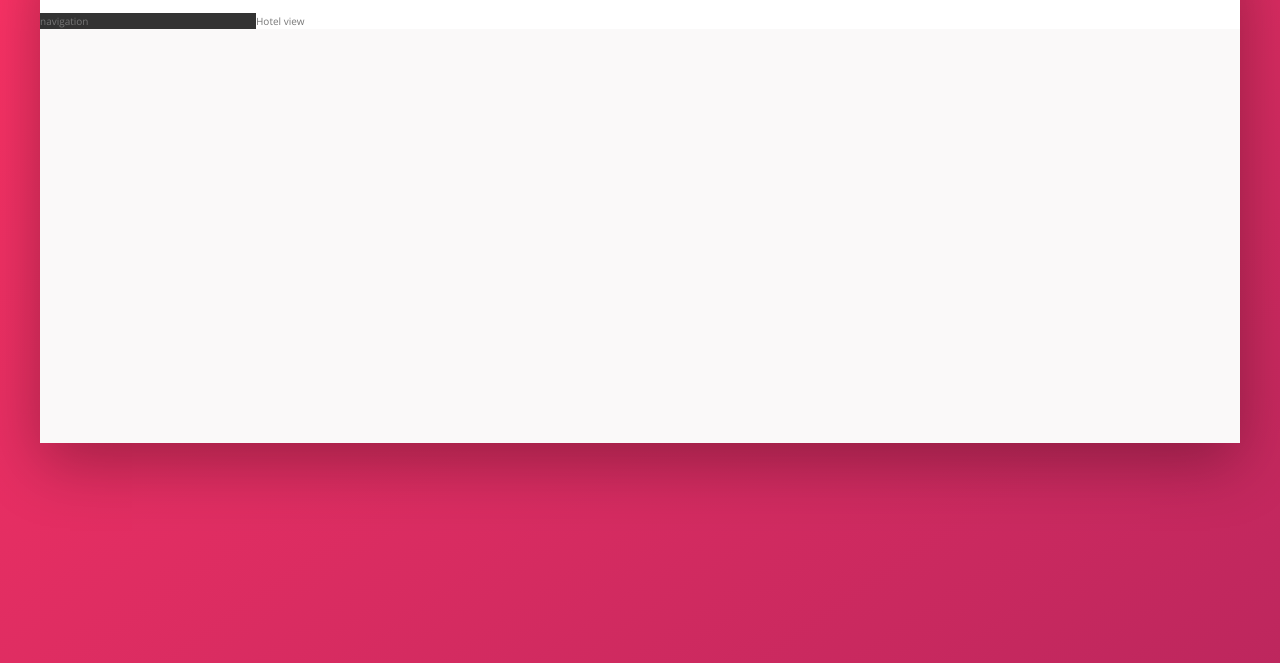
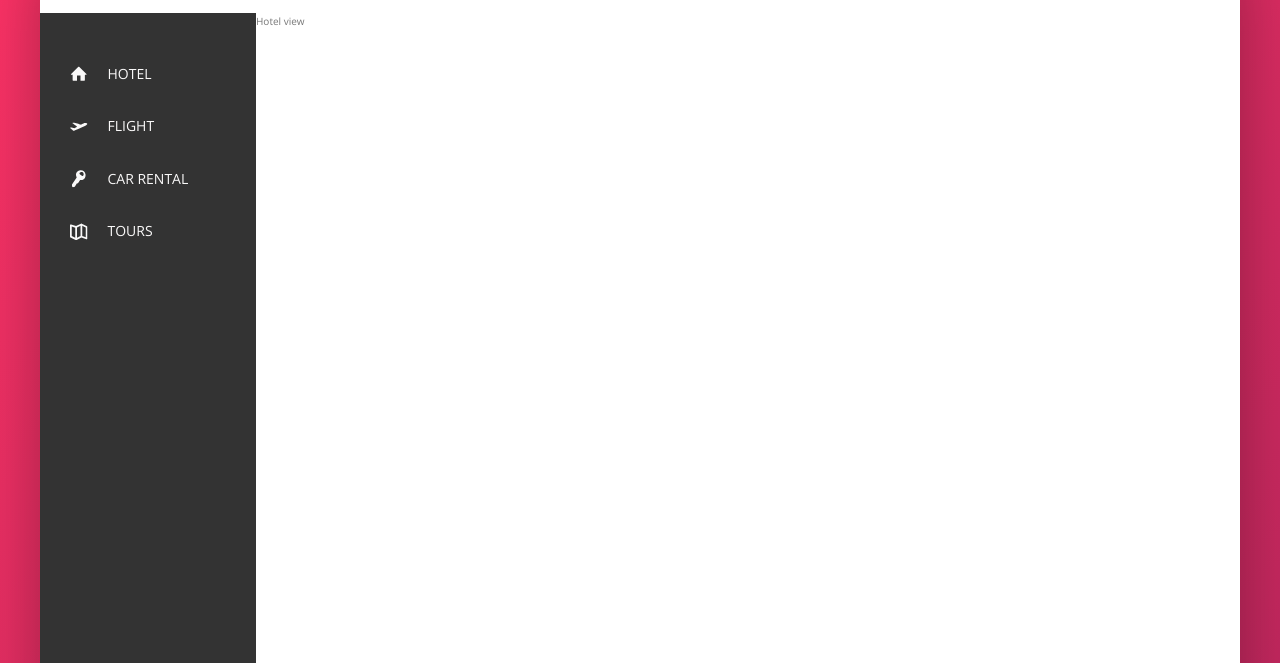
Before and after one commit to Mieskov/Trillo, a website: page index.html in a window 1280 px wide. Shown: the part 137-800 px from the top of the page. Drawn offline with nearby package versions, Linux system fonts and the light colour scheme.

Commit message:
navigation

```diff
--- a/index.html
+++ b/index.html
@@ -52,7 +52,43 @@
         </nav>
       </header>
       <div class="content">
-        <nav class="sidebar">navigation</nav>
+        <nav class="sidebar">
+          <ul class="side-nav">
+            <li class="side-nav__item">
+              <a href="#" class="side-nav__link">
+                <svg class="side-nav__icon">
+                  <use xlink:href="img/sprite.svg#icon-home"></use>
+                </svg>
+                <span>Hotel</span>
+              </a>
+            </li>
+            <li class="side-nav__item">
+              <a href="#" class="side-nav__link"
+                ><svg class="side-nav__icon">
+                  <use xlink:href="img/sprite.svg#icon-aircraft-take-off"></use>
+                </svg>
+                <span>Flight</span></a
+              >
+            </li>
+            <li class="side-nav__item">
+              <a href="#" class="side-nav__link"
+                ><svg class="side-nav__icon">
+                  <use xlink:href="img/sprite.svg#icon-key"></use>
+                </svg>
+                <span>Car rental</span></a
+              >
+            </li>
+            <li class="side-nav__item">
+              <a href="#" class="side-nav__link"
+                ><svg class="side-nav__icon">
+                  <use xlink:href="img/sprite.svg#icon-map"></use>
+                </svg>
+                <span>Tours</span></a
+              >
+            </li>
+          </ul>
+          <div class="legal">&copy; 2022 by trillo. All rights reserved.</div>
+        </nav>
         <main class="hotel-view">Hotel view</main>
       </div>
     </div>
--- a/sass/_components.scss
+++ b/sass/_components.scss
@@ -122,3 +122,49 @@
     margin-right: 1rem;
   }
 }
+
+/////////////////////////////////
+//Sid Navigation
+.side-nav {
+  list-style: none;
+  font-size: 1.4rem;
+  margin-top: 3.5rem;
+  // .side-nav__item
+
+  &__item {
+    &:hover {
+      background-color: var(--color-primary);
+    }
+  }
+
+  // .side-nav__link
+
+  &__link:link,
+  &__link:visited {
+    color: var(--color-grey-light-1);
+    text-decoration: none;
+    text-transform: uppercase;
+    display: block;
+    padding: 1.5rem 3rem;
+    display: flex;
+    align-items: center;
+  }
+
+  // .side-nav__icon
+
+  &__icon {
+    height: 1.75rem;
+    width: 1.75rem;
+    fill: currentColor;
+    margin-right: 2rem;
+  }
+}
+
+/////////////////////////////////
+//Leagal
+.legal {
+  font-size: 1.2rem;
+  text-align: center;
+  padding: 2.5rem;
+  color: var(--color-grey-light-4);
+}
--- a/sass/_layout.scss
+++ b/sass/_layout.scss
@@ -23,8 +23,14 @@
 .sidebar {
   background-color: var(--color-grey-dark-1);
   flex: 0 0 18%;
+  display: flex;
+  flex-direction: column;
+  justify-content: space-between;
 }
 .hotel-view {
   background-color: #fff;
   flex: 1;
+  /////TEST
+  ///
+  height: 80rem;
 }
```
Also changed, not shown: css/style.css.
